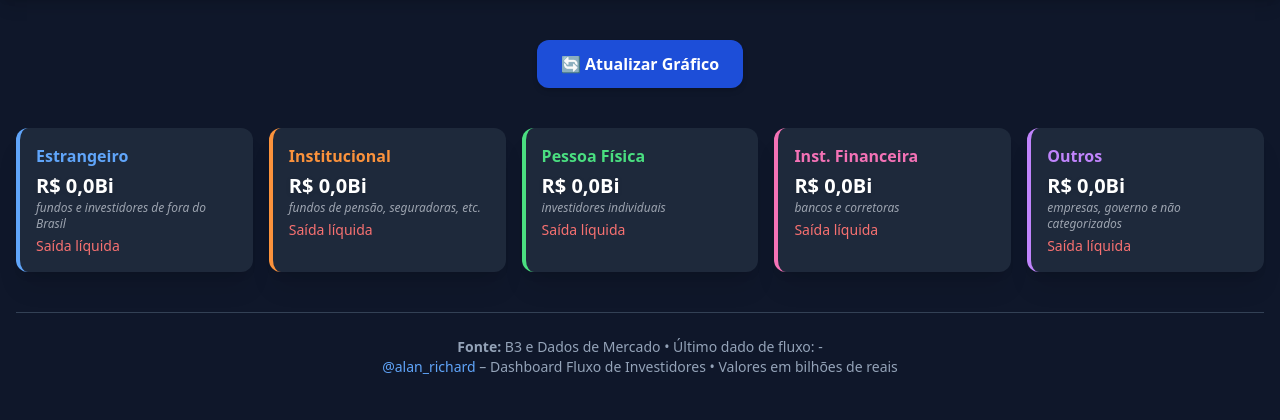
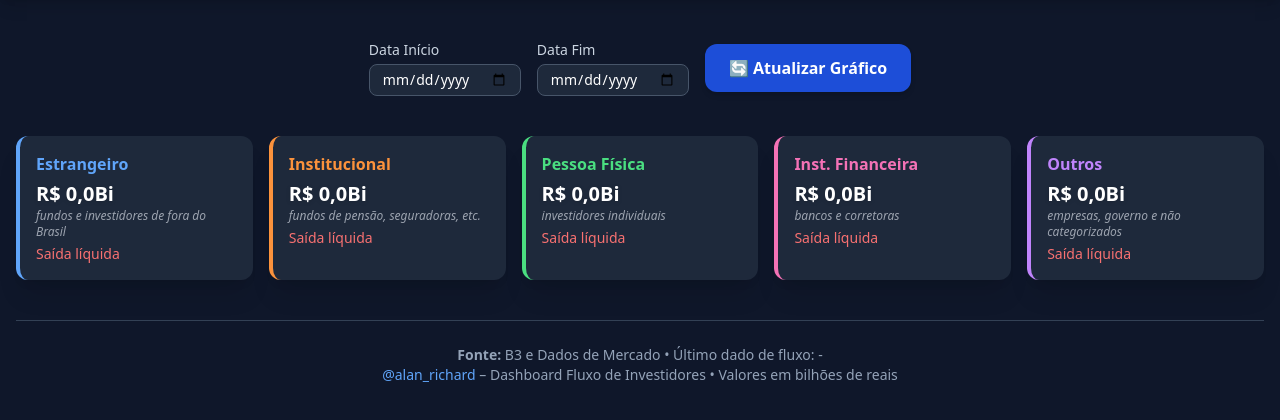
Before and after one commit to alanrichard77/fluxo-b3-render, a Flask app: page / in a window 1280 px wide. Shown: the part 108-528 px from the top of the page. Run offline with Flask 3, Linux system fonts and the light colour scheme; some libraries are stand-ins or nearby versions.

Commit message:
Add files via upload

```diff
--- a/app.py
+++ b/app.py
@@ -20,14 +20,32 @@ def parse_valor(valor):
     if v in ['', '-', 'nan']: return 0.0
     return float(v)
 
+
 @app.route('/', methods=['GET', 'POST'])
+
+
 def home():
     if request.method == 'POST':
+        data_inicio = request.form.get('data_inicio')
+        data_fim = request.form.get('data_fim')
+        imagem, resumo, last_date, resumo_mensal = gerar_grafico(data_inicio, data_fim)
+        return render_template('home.html', imagem=imagem, resumo=resumo, last_date=last_date, resumo_mensal=resumo_mensal)
+
+    if request.method == 'POST':
         imagem, resumo, last_date = gerar_grafico()
-        return render_template('home.html', imagem=imagem, resumo=resumo, last_date=last_date)
-    return render_template('home.html', imagem=None, resumo={}, last_date=None)
+        return render_template('home.html', imagem=imagem, resumo=resumo, last_date=last_date, resumo_mensal=resumo_mensal)
+    return render_template('home.html', imagem=None, resumo={}, last_date=None, resumo_mensal={})
 
-def gerar_grafico():
+
+def gerar_grafico(data_inicio=None, data_fim=None):
+    start_date = data_inicio if data_inicio else '2025-01-01'
+    end_date = data_fim if data_fim else datetime.today().strftime('%Y-%m-%d')
+    ibov = yf.download('^BVSP', start=start_date, end=end_date)
+    if isinstance(ibov.columns, pd.MultiIndex):
+        ibov.columns = [col[0] for col in ibov.columns]
+    ibov = ibov.reset_index()
+    ibov = ibov.rename(columns={'Date': 'data', 'Close': 'ibovespa'})
+
     start_date = '2025-01-01'
     end_date = datetime.today().strftime('%Y-%m-%d')
     ibov = yf.download('^BVSP', start=start_date, end=end_date)
@@ -36,7 +54,39 @@ def gerar_grafico():
     ibov = ibov.reset_index()
     ibov = ibov.rename(columns={'Date': 'data', 'Close': 'ibovespa'})
 
+    # Web scraping fluxo
     url = 'https://www.dadosdemercado.com.br/fluxo'
+    tables = pd.read_html(url, decimal=',', thousands='.')
+    df = tables[0]
+    df.columns = [normalize_colname(col) for col in df.columns]
+    df['data'] = pd.to_datetime(df['data'], dayfirst=True)
+    df = df[(df['data'] >= pd.to_datetime(start_date)) & (df['data'] <= pd.to_datetime(end_date))].sort_values('data')
+
+    colunas_fluxo = ['estrangeiro', 'institucional', 'pessoafisica', 'instfinanceira', 'outros']
+    for col in colunas_fluxo:
+        df[f'{col}_bi'] = df[col].apply(parse_valor)
+
+    resumo = {}
+    for col in colunas_fluxo:
+        saldo = df[f'{col}_bi'].sum()
+        tipo = 'Entrada líquida' if saldo >= 0 else 'Saída líquida'
+        resumo[col] = {'saldo': saldo, 'tipo': tipo}
+
+    last_date = df['data'].max().strftime('%d/%m/%Y')
+
+    # Resumo mensal
+    df['ano_mes'] = df['data'].dt.to_period('M')
+    resumo_mensal = {}
+    for mes, grupo in df.groupby('ano_mes'):
+        totais = {col: grupo[f'{col}_bi'].sum() for col in colunas_fluxo}
+        maior_comprador = max(totais.items(), key=lambda x: x[1])
+        maior_vendedor = min(totais.items(), key=lambda x: x[1])
+        resumo_mensal[str(mes)] = {
+            'maior_compra': {'categoria': maior_comprador[0], 'valor': maior_comprador[1]},
+            'maior_venda': {'categoria': maior_vendedor[0], 'valor': maior_vendedor[1]}
+        }
+
+    # Geração do gráfico (mantém o código já existente)
     tables = pd.read_html(url, decimal=',', thousands='.')
     df = tables[0]
     df.columns = [normalize_colname(col) for col in df.columns]
--- a/templates/home.html
+++ b/templates/home.html
@@ -12,7 +12,17 @@
 </header>
 
 <main class="max-w-7xl mx-auto px-4 py-10 space-y-10">
-    <form method="POST" class="flex justify-center mb-6">
+
+<form method="POST" class="flex flex-col sm:flex-row items-center justify-center gap-4 mb-6">
+    <div class="text-sm text-white">
+        <label for="data_inicio" class="block mb-1 text-slate-300">Data Início</label>
+        <input type="date" name="data_inicio" class="rounded-lg px-3 py-1 bg-slate-800 text-white border border-slate-600">
+    </div>
+    <div class="text-sm text-white">
+        <label for="data_fim" class="block mb-1 text-slate-300">Data Fim</label>
+        <input type="date" name="data_fim" class="rounded-lg px-3 py-1 bg-slate-800 text-white border border-slate-600">
+    </div>
+
         <button type="submit" class="bg-blue-700 hover:bg-blue-800 text-white font-semibold py-3 px-6 rounded-xl shadow-md transition">
             🔄 Atualizar Gráfico
         </button>
@@ -51,3 +61,23 @@
 </main>
 </body>
 </html>
+    {% if resumo_mensal %}
+    <section class="mt-12 bg-slate-800 p-6 rounded-xl shadow-md text-sm">
+        <h2 class="text-lg font-bold mb-4 text-white drop-shadow">Resumo Mensal - Maior Comprador e Vendedor</h2>
+        <div class="grid grid-cols-1 sm:grid-cols-2 md:grid-cols-3 gap-4">
+            {% for mes, dados in resumo_mensal.items() %}
+            <div class="bg-slate-900 p-4 rounded-xl shadow border border-slate-700">
+                <h3 class="font-semibold text-indigo-400 mb-2">{{ mes }}</h3>
+                <p>
+                    <span class="text-green-400 font-bold">▲ {{ dados.maior_compra.categoria|capitalize }}</span>:
+                    R$ {{ "%.1f"|format(dados.maior_compra.valor)|replace(".", ",") }}Bi
+                </p>
+                <p>
+                    <span class="text-red-400 font-bold">▼ {{ dados.maior_venda.categoria|capitalize }}</span>:
+                    R$ {{ "%.1f"|format(dados.maior_venda.valor)|replace(".", ",") }}Bi
+                </p>
+            </div>
+            {% endfor %}
+        </div>
+    </section>
+    {% endif %}
```
